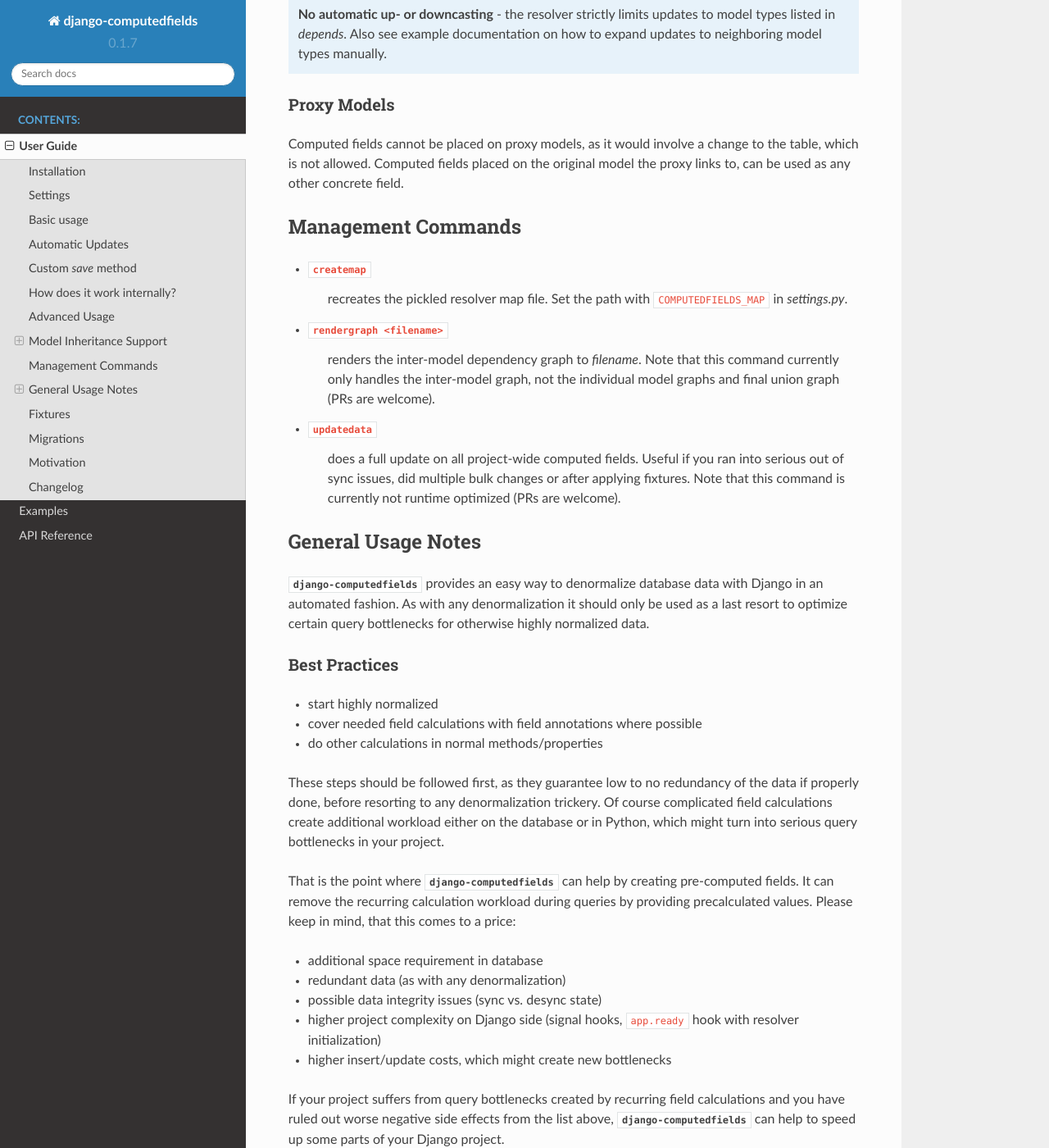
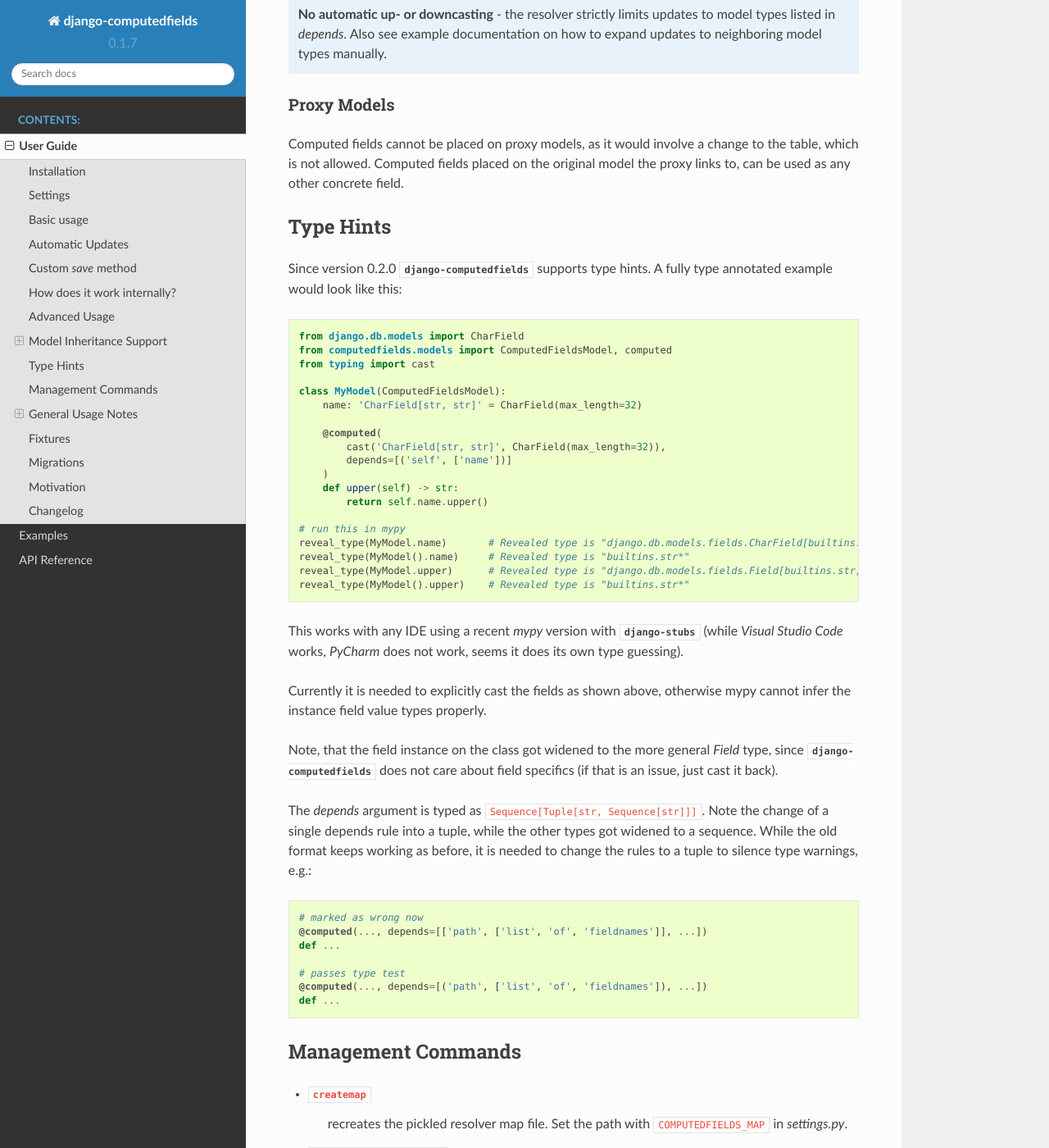
Before and after one commit to netzkolchose/django-computedfields, a Sphinx documentation site: the page built from docs/manual.rst, in a window 1280 px wide and 1400 px high, scrolled down 6873 px. Shown: the whole window at 82% size. Built offline with Sphinx 7.4.7 and the Read the Docs theme 2.0.0, drawn with Linux system fonts in a browser that asks for light colours; the version number is read from the project's files by our own code.

Commit message:
docs about type hints

```diff
--- a/docs/manual.rst
+++ b/docs/manual.rst
@@ -331,6 +331,63 @@
 can be used as any other concrete field.
 
 
+Type Hints
+----------
+
+Since version 0.2.0 :mod:`django-computedfields` supports type hints.
+A fully type annotated example would look like this:
+
+
+.. CODE:: python
+
+    from django.db.models import CharField
+    from computedfields.models import ComputedFieldsModel, computed
+    from typing import cast
+
+    class MyModel(ComputedFieldsModel):
+        name: 'CharField[str, str]' = CharField(max_length=32)
+
+        @computed(
+            cast('CharField[str, str]', CharField(max_length=32)),
+            depends=[('self', ['name'])]
+        )
+        def upper(self) -> str:
+            return self.name.upper()
+
+    # run this in mypy
+    reveal_type(MyModel.name)       # Revealed type is "django.db.models.fields.CharField[builtins.str, builtins.str]"
+    reveal_type(MyModel().name)     # Revealed type is "builtins.str*"
+    reveal_type(MyModel.upper)      # Revealed type is "django.db.models.fields.Field[builtins.str, builtins.str]"
+    reveal_type(MyModel().upper)    # Revealed type is "builtins.str*"
+
+
+This works with any IDE using a recent `mypy` version with :mod:`django-stubs` (while `Visual Studio Code` works,
+`PyCharm` does not work, seems it does its own type guessing).
+
+Currently it is needed to explicitly cast the fields as shown above,
+otherwise mypy cannot infer the instance field value types properly.
+
+Note, that the field instance on the class got widened to the more general `Field` type,
+since :mod:`django-computedfields` does not care about field specifics
+(if that is an issue, just cast it back).
+
+The `depends` argument is typed as ``Sequence[Tuple[str, Sequence[str]]]``.
+Note the change of a single depends rule into a tuple, while the other types got widened to a sequence.
+While the old format keeps working as before, it is needed to change the rules to a tuple to silence
+type warnings, e.g.:
+
+.. CODE:: python
+
+    # marked as wrong now
+    @computed(..., depends=[['path', ['list', 'of', 'fieldnames']], ...])
+    def ...
+
+    # passes type test
+    @computed(..., depends=[('path', ['list', 'of', 'fieldnames']), ...])
+    def ...
+
+
+
 Management Commands
 -------------------
 
```
Also changed, not shown: 1 other file.
